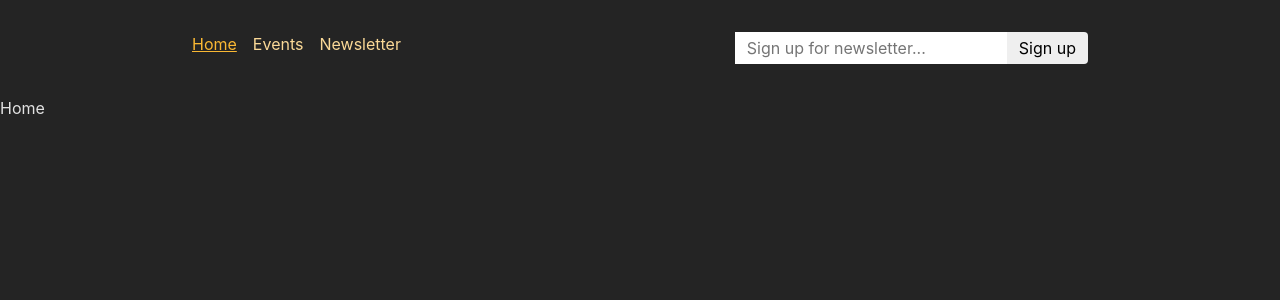
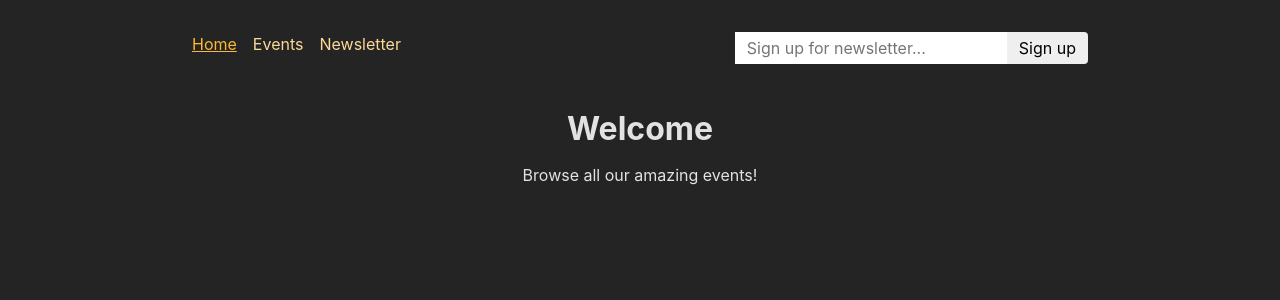
Before and after one commit to narendrakhariya/event-management-system-cutom-backend, a React (Create React App) app in the folder frontend/: page / in a window 1280 px wide. Shown: the top 300 px of the page. Built offline with nearby package versions, Linux system fonts and the light colour scheme.

Commit message:
Updated home page component

```diff
--- a/frontend/src/pages/Home.js
+++ b/frontend/src/pages/Home.js
@@ -1,7 +1,12 @@
 import React from "react";
+import PageContent from "../components/PageContent";
 
 const Home = () => {
-  return <div>Home</div>;
+  return (
+    <PageContent title="Welcome">
+      <p>Browse all our amazing events!</p>
+    </PageContent>
+  );
 };
 
 export default Home;
```
